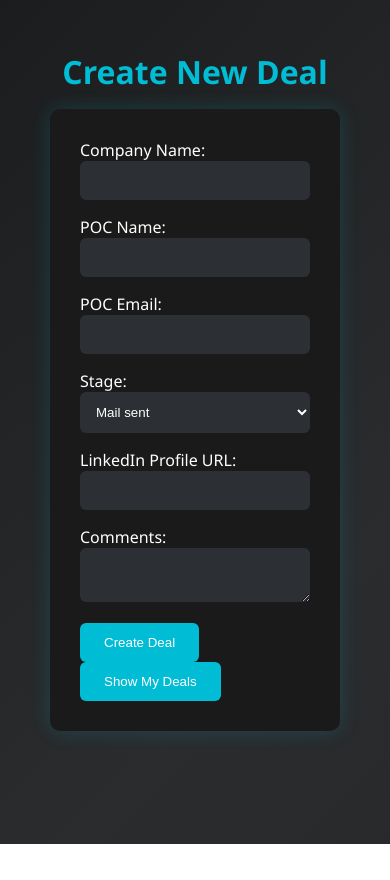
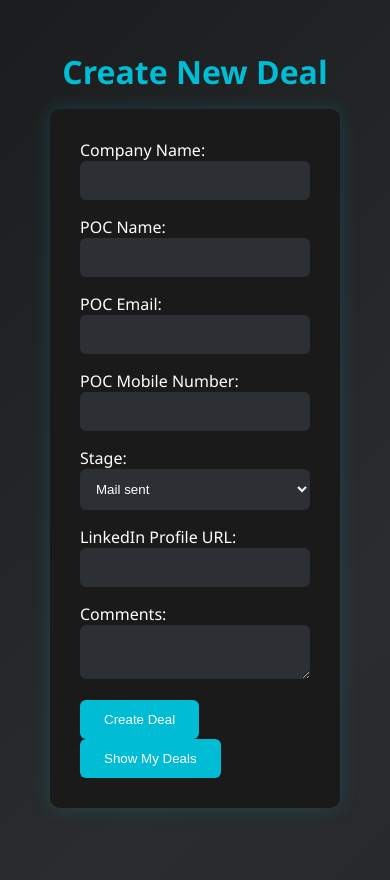
Before and after one commit to Gopal5072/crm-tool, a Next.js app: page /dashboard/deal-form in a window 390 px wide. Before the commit the page ends 844 px from the top, so only its background shows below. Built offline with nearby package versions, Linux system fonts and the light colour scheme.

Commit message:
Mobile number

```diff
--- a/app/all-deals/page.js
+++ b/app/all-deals/page.js
@@ -70,6 +70,7 @@ const AllDealsPage = () => {
             <th>Company</th>
             <th>POC</th>
             <th>Email</th>
+            <th>POC Mobile</th>
             <th>Stage</th>
             <th>Added By</th>
             <th>LinkedIn URL</th>
@@ -84,6 +85,7 @@ const AllDealsPage = () => {
               <td>{deal.companyName}</td>
               <td>{deal.pocName}</td>
               <td>{deal.pocEmail}</td>
+              <td>{deal.pocMobile}</td>
               <td>{deal.stage}</td>
               <td>{deal.addedBy}</td>
               <td>{deal.linkedinUrl}</td>
--- a/app/api/deals/route.js
+++ b/app/api/deals/route.js
@@ -27,12 +27,13 @@ export async function GET(req) {
 export async function POST(req) {
   try {
     await connectToDatabase();
-    const { companyName, pocName, pocEmail, stage, addedBy, linkedinUrl, comments } = await req.json();
+    const { companyName, pocName, pocEmail, pocMobile, stage, addedBy, linkedinUrl, comments } = await req.json();
 
     const newDeal = new Deal({
       companyName,
       pocName,
       pocEmail,
+      pocMobile,
       stage,
       addedBy,
       linkedinUrl,
--- a/app/dashboard/deal-form/page.js
+++ b/app/dashboard/deal-form/page.js
@@ -9,6 +9,7 @@ const DealForm = () => {
     companyName: "",
     pocName: "",
     pocEmail: "",
+    pocMobile: "",
     stage: "Mail sent",
     comments: "",
     linkedinUrl: "",
@@ -93,6 +94,18 @@ const DealForm = () => {
         </div>
 
         <div>
+      <label htmlFor="pocMobile">POC Mobile Number:</label>
+        <input
+        type="tel"
+        id="pocMobile"
+        name="pocMobile"
+        value={formData.pocMobile}
+        onChange={handleChange}
+        required
+            />
+          </div>
+
+        <div>
           <label htmlFor="stage">Stage:</label>
           <select
             id="stage"
--- a/lib/db.js
+++ b/lib/db.js
@@ -2,6 +2,10 @@
 import mongoose from "mongoose";
 
 const MONGODB_URI = process.env.MONGODB_URI;
+
+if (!MONGODB_URI) {
+  throw new Error("❌ MONGODB_URI is not defined. Check your .env.local file.");
+}
 
 export const connectToDatabase = async () => {
   if (mongoose.connections[0].readyState) {
--- a/models/Deal.js
+++ b/models/Deal.js
@@ -5,6 +5,7 @@ const dealSchema = new mongoose.Schema(
     companyName: String,
     pocName: String,
     pocEmail: String,
+    pocMobile: String,
     stage: String,
     addedBy: String,
     comments: String,
```
Also changed, not shown: app/dashboard/my-deals/page.js (+14 -0 lines).
